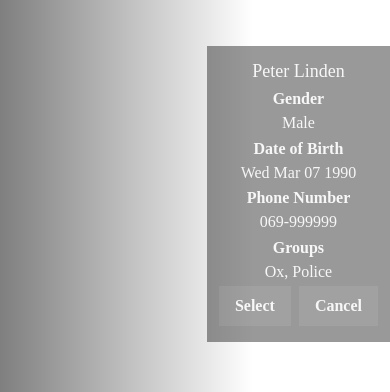
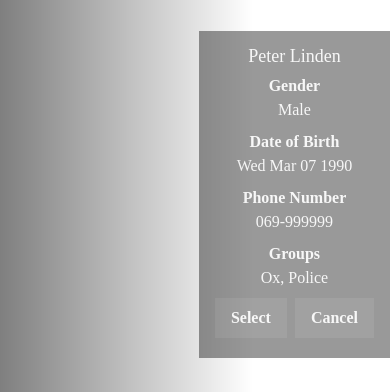
Before and after one commit to overextended/ox_core, a React (Create React App) app in the folder web/: page /select in a window 390 px wide. Both pictures are taken after a click on the element 126 px from the left and 51 px from the top of the page. Shown: the part 228-620 px from the top of the page. Built offline with nearby package versions, Linux system fonts and the light colour scheme; no server answers.

Commit message:
fix(nui): Improve select character dialog responsiveness

```diff
--- a/web/src/components/Dialogs/SelectCharacter.tsx
+++ b/web/src/components/Dialogs/SelectCharacter.tsx
@@ -24,7 +24,7 @@ const SelectCharacter: React.FC<Props> = (props) => {
     <ScaleFade in={props.visible} unmountOnExit>
       <Box
         w="100%"
-        h="35vh"
+        h="fit-content"
         p={3}
         bg={theme.colors.sideHover}
         fontFamily="Poppins"
@@ -39,31 +39,31 @@ const SelectCharacter: React.FC<Props> = (props) => {
         >
           <Text fontSize="lg">{`${props.character.firstname} ${props.character.lastname}`}</Text>
           <Spacer />
-          <Box>
+          <Box p={1}>
             <Text fontWeight="bold">Gender</Text>
             <Text>{props.character.gender}</Text>
           </Box>
           <Spacer />
-          <Box>
+          <Box p={1}>
             <Text fontWeight="bold">Date of Birth</Text>
             <Text>{new Date(props.character.dateofbirth).toDateString()}</Text>
           </Box>
           <Spacer />
           {props.character.phone_number && (
-            <Box>
+            <Box p={1}>
               <Text fontWeight="bold">Phone Number</Text>
               <Text>{props.character.phone_number}</Text>
             </Box>
           )}
           <Spacer />
           {props.character.groups && props.character.groups[0] !== '' && (
-            <Box maxW="80%">
+            <Box maxW="80%" p={1}>
               <Text fontWeight="bold">Groups</Text>
               <Text>{props.character.groups.join(', ')}</Text>
             </Box>
           )}
           <Spacer />
-          <Box mb={1}>
+          <Box mb={1} p={1}>
             <Button mr={1} _hover={{ bg: 'green.500' }} onClick={() => playCharacter()}>
               Select
             </Button>
```
